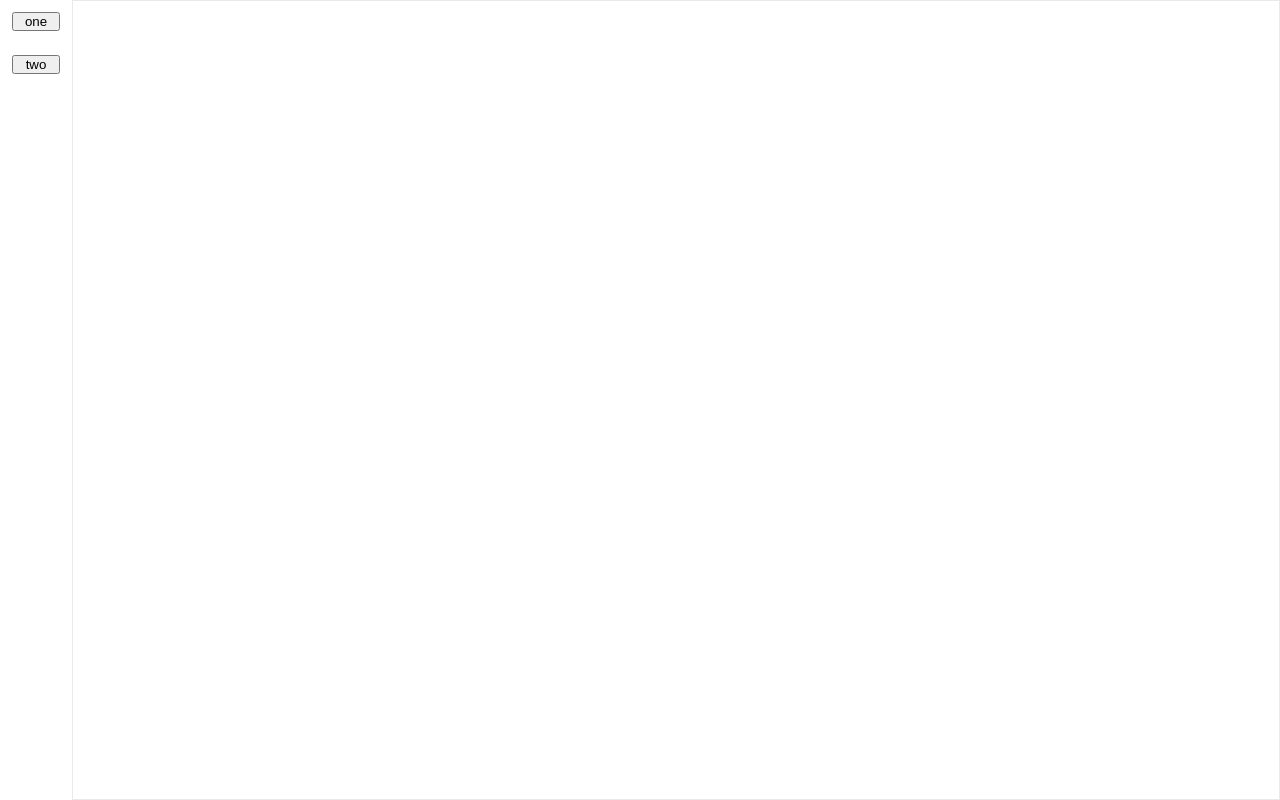
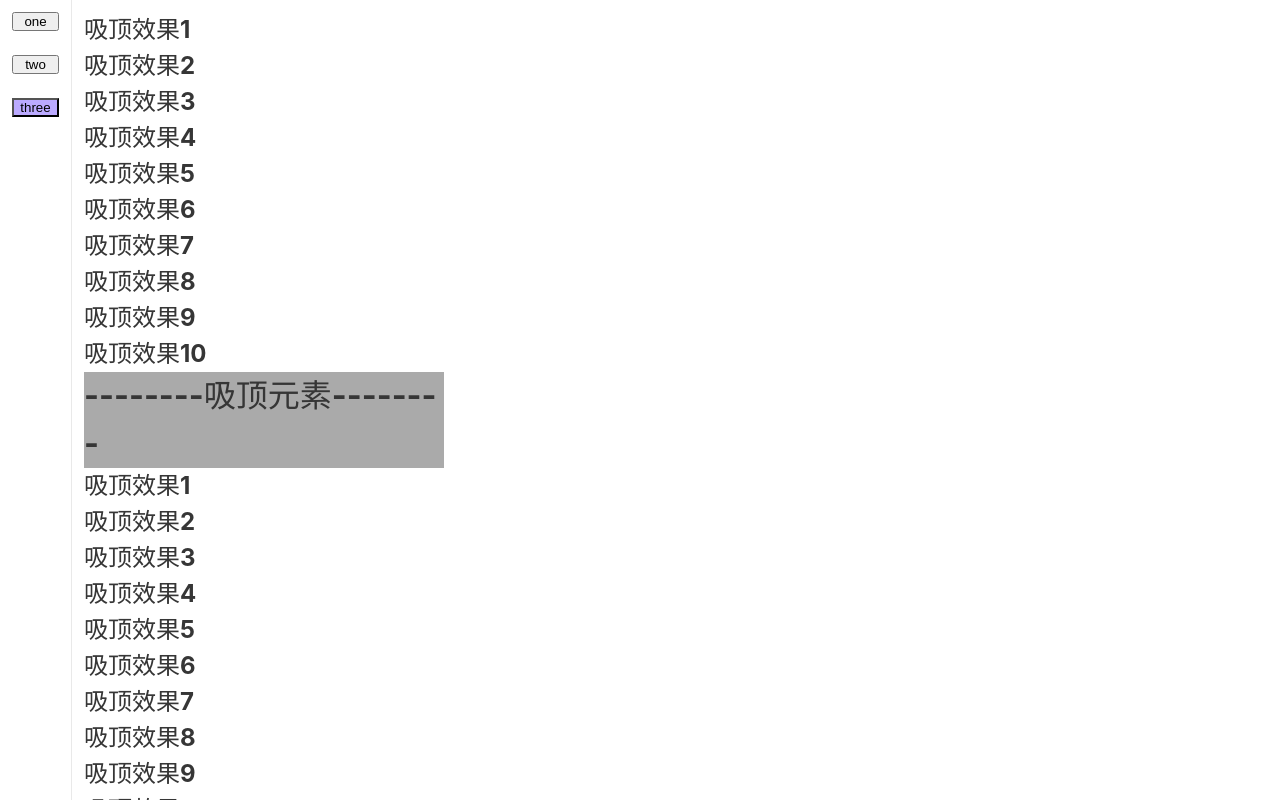
Before and after one commit to shuirongshuifu/vue3-echarts5-example, a Vue app: page /#/three in a window 1280 px wide. Before the commit this address had no page. Built offline with nearby package versions, Linux system fonts and the light colour scheme.

Commit message:
新增自定义指令之吸顶效果

```diff
--- a/src/App.vue
+++ b/src/App.vue
@@ -31,11 +31,13 @@ import { routes } from "./router/index";
     box-sizing: border-box;
     display: flex;
     flex-direction: column;
+    border-right: 1px solid #e9e9e9;
 
     button {
       margin: 12px;
       cursor: pointer;
     }
+
     .hl {
       background-color: #baf;
     }
@@ -44,7 +46,6 @@ import { routes } from "./router/index";
   .rv {
     width: calc(100% - 72px);
     height: 100%;
-    border: 1px solid #e9e9e9;
     padding: 12px;
   }
 }
--- /dev/null
+++ b/src/directives/index.js
@@ -0,0 +1,16 @@
+// 引入各个自定义指令
+import stick from "./stick/index";
+
+// 自定义指令对象，用于遍历注册
+const directives = {
+    stick,
+}
+
+// 批量注册指令并暴露到main.js中去便于注册use
+export default {
+    install(Vue) {
+        Object.keys(directives).forEach((key) => {
+            Vue.directive(key, directives[key])
+        })
+    }
+}
--- /dev/null
+++ b/src/directives/stick/index.js
@@ -0,0 +1,64 @@
+// 计算距离顶部高度的元素，如el-table就是表格最外层容器元素以class为例
+let calcDom = null
+// 需要吸顶的元素，如el-table需要吸顶的就是表头元素
+let stickDom = null
+
+// 这里以挂载元素#app为滚动容器，body或html也是一个意思
+const scrollWrap = document.querySelector('#app')
+
+export default {
+    mounted(el, binding) {
+        const { calcDomClass, stickDomClass } = binding.value
+        if (!calcDomClass || !stickDomClass) throw Error('need calcDomClass stickDomClass!')
+        calcDom = document.querySelector(calcDomClass)
+        stickDom = document.querySelector(stickDomClass)
+        setFixed()
+    },
+    unmounted(el, binding) {
+        removeFixed()
+    }
+}
+
+// 绑定监听滚动事件
+const setFixed = () => {
+    scrollWrap?.addEventListener('scroll', handle)
+}
+
+// 解绑监听滚动事件
+const removeFixed = () => {
+    scrollWrap?.removeEventListener('scroll', handle)
+    calcDom = null
+    stickDom = null
+}
+
+const handle = (e) => {
+    let topDistance = calcDom?.getBoundingClientRect().top || 0
+    // 距离小于等于0，不在可视区域内时，添加固定定位吸顶
+    if (topDistance <= 0) {
+        add(stickDom)
+    }
+    // 距离大于0，在可视区域内时，取消固定定位吸顶
+    else {
+        remove(stickDom)
+    }
+}
+
+const add = (stickDom) => {
+    if (stickDom) {
+        if (stickDom.style.position != 'fixed') {
+            stickDom.style.position = 'fixed'
+            stickDom.style.top = 0
+            stickDom.style.zIndex = 2023
+        }
+    }
+}
+
+const remove = (stickDom) => {
+    if (stickDom) {
+        if (stickDom.style.position == 'fixed') {
+            stickDom.style.position = 'initial'
+            stickDom.style.top = 'initial'
+            stickDom.style.zIndex = 'initial'
+        }
+    }
+}
--- a/src/main.js
+++ b/src/main.js
@@ -12,6 +12,9 @@ for (const name in ElIcons) {
     app.component(name, ElIcons[name])
 }
 
+import install from './directives' // 引入并使用自定义指令
+app.use(install)
+
 app.use(router)
 app.use(ElementPlus)
 
--- /dev/null
+++ b/src/page/three/index.vue
@@ -0,0 +1,17 @@
+<template>
+    <h2 v-for="i in 10" :key="i">吸顶效果{{ i }}</h2>
+    <div class="useForCalc">
+        <h1 class="useForStick" v-stick="{
+            calcDomClass: '.useForCalc',
+            stickDomClass: '.useForStick'
+        }">--------吸顶元素--------</h1>
+    </div>
+    <h2 v-for="i in 40" :key="i">吸顶效果{{ i }}</h2>
+</template>
+
+<style>
+h1 {
+    width: 360px;
+    background-color: #aaa;
+}
+</style>
--- a/src/page/two/index.vue
+++ b/src/page/two/index.vue
@@ -1,5 +1,40 @@
 <template>
-    <div>
-        222
-    </div>
+    <h2 v-for="i in 10" :key="i">吸顶效果</h2>
+    <el-table v-stick="{
+        calcDomClass: '.el-table',
+        stickDomClass: '.el-table__header-wrapper'
+    }" :data="tableData" border style="width: 100%" :header-cell-style="{ background: '#999', color: '#000' }">
+        <el-table-column prop="name" label="姓名" width="180" />
+        <el-table-column prop="age" label="年龄" width="180" />
+        <el-table-column prop="home" label="家乡" />
+    </el-table>
 </template>
+
+<script lang="ts" setup>
+import { ref, onMounted, onBeforeUnmount } from "vue";
+
+interface row {
+    name: String,
+    age: Number,
+    home: String
+}
+const tableData = ref([] as row[])
+
+const initData = () => {
+    for (let i = 0; i < 50; i++) {
+        tableData.value.push({
+            name: '孙悟空' + i,
+            age: 500 + i,
+            home: '花果山' + i
+        })
+    }
+}
+initData()
+
+</script>
+
+<style>
+.kkk {
+    width: calc();
+}
+</style>
--- a/src/router/index.js
+++ b/src/router/index.js
@@ -10,6 +10,11 @@ export const routes =  [
         path: "/two",
         name: "two",
         component: () => import('@/page/two/index.vue')
+    },
+    {
+        path: "/three",
+        name: "three",
+        component: () => import('@/page/three/index.vue')
     },
 ]
 
--- a/src/style.css
+++ b/src/style.css
@@ -47,6 +47,7 @@ body {
 
 #app {
   color: #363636;
+  overflow-y: auto;
 }
 
 div {
```
